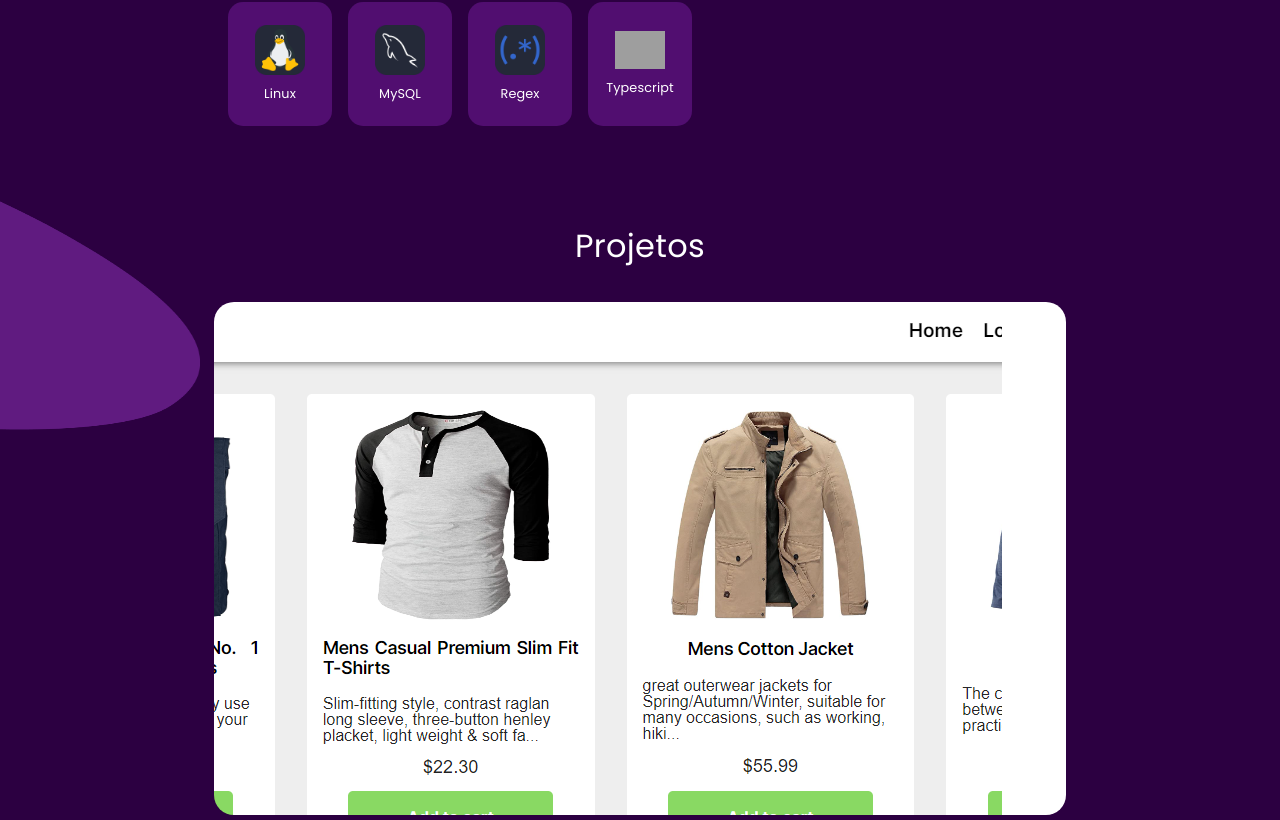
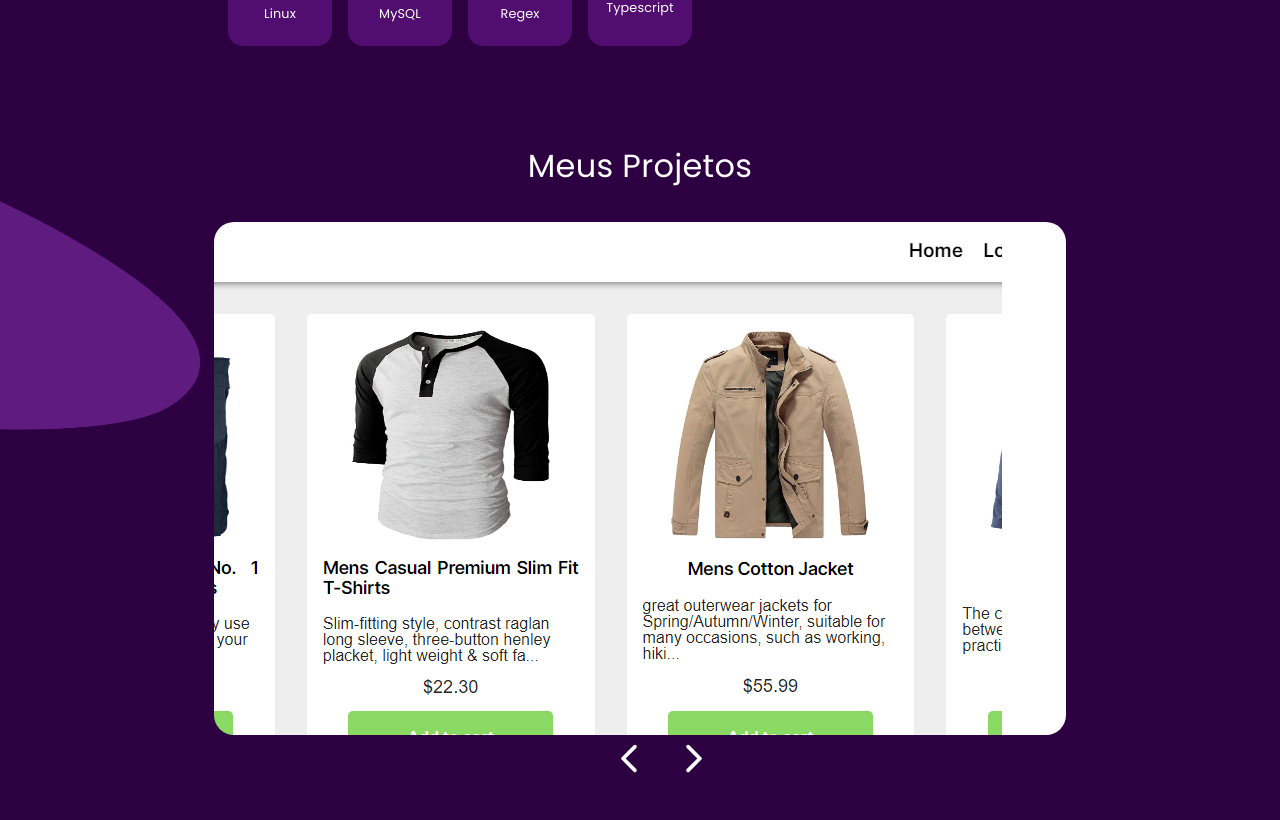
Before and after one commit to LaisFSGomes/meu-portfolio, a React (Create React App) app: page / in a window 1280 px wide. Shown: the part 1160-1980 px from the top of the page. Built offline with nearby package versions, Linux system fonts and the light colour scheme; grey boxes are pictures that could not be loaded.

Commit message:
chore: adicionando a animação ao exibir a section

```diff
--- a/src/components/Header/Header.styles.ts
+++ b/src/components/Header/Header.styles.ts
@@ -3,7 +3,7 @@ import { styled } from "@mui/system";
 const headerDraw = require("assets/icons/draw/Vectordrawing.png");
 
 export const HeaderWrapper = styled(Box)({
-    height: "90vh",
+    height: "80vh",
     background: "#2C0041",
     display: "flex",
     justifyContent: "space-around",
--- a/src/components/MyProjects/MyProjects.tsx
+++ b/src/components/MyProjects/MyProjects.tsx
@@ -48,7 +48,7 @@ export const MyProjects: React.FC = () => {
 
   return (
     <MyProjectsWrapper>
-      <Title>Projetos</Title>
+      <Title>Meus Projetos</Title>
       <Swiper items={items} />
     </MyProjectsWrapper>
   );
--- a/src/components/Swiper/Swiper.tsx
+++ b/src/components/Swiper/Swiper.tsx
@@ -1,5 +1,7 @@
 import { SwiperItem } from "components/SwiperItem";
 import React from "react";
+import Aos from "aos";
+import "aos/dist/aos.css";
 import ArrowBackIosRoundedIcon from "@mui/icons-material/ArrowBackIosRounded";
 import ArrowForwardIosRoundedIcon from "@mui/icons-material/ArrowForwardIosRounded";
 import {
@@ -54,8 +56,12 @@ export const Swiper: React.FC<SwiperProps> = ({ items }) => {
     }
   };
 
+  React.useEffect(() => {
+    Aos.init({ duration: 2000 });
+  }, []);
+
   return (
-    <SwiperWrapper ref={page}>
+    <SwiperWrapper data-aos = "fade-up" ref={page}>
       <Carousel ref={carousel}>
         {items.map((item, index) => (
           <SwiperItem
```
